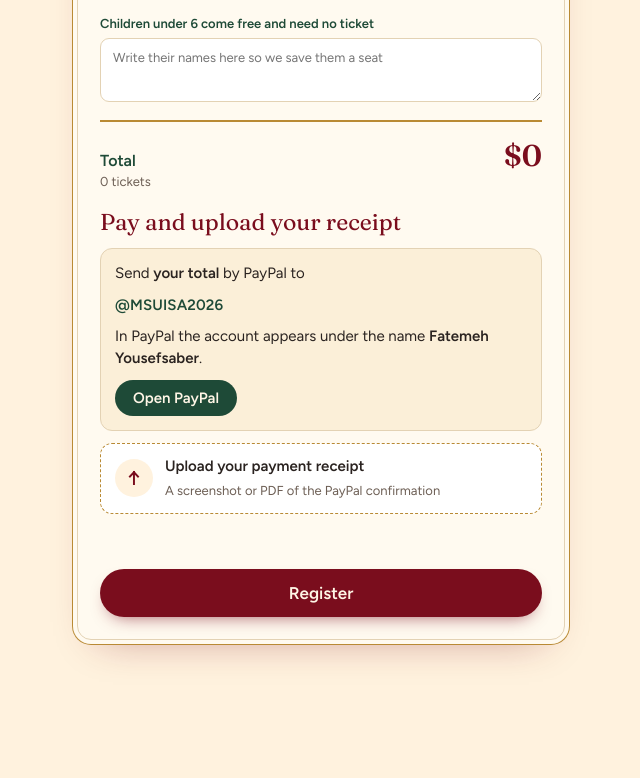
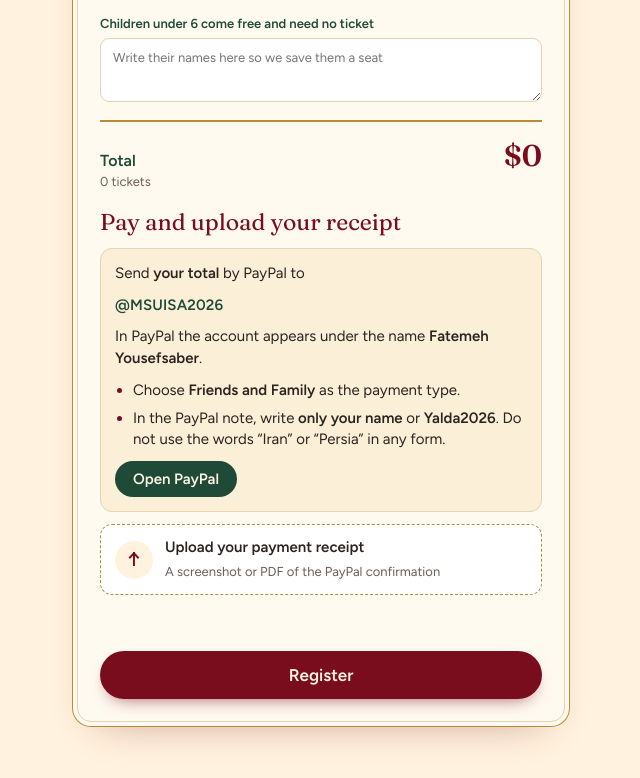
Before and after one commit to varghaei/yalda2026, a plain HTML site: page index.html in a window 1280 px wide. Shown: the part 1787-2565 px from the top of the page, without its empty margins (319-959 px from the left). Before the commit the page ends 2483 px from the top, so only its background shows below. Drawn offline with Linux system fonts and the light colour scheme.

Commit message:
Add files via upload

```diff
--- a/index.html
+++ b/index.html
@@ -92,6 +92,8 @@
   .pay h3 { font-family: var(--display); font-weight: 400; color: var(--maroon); font-size: 23px; line-height: 1.15; margin: 0; }
   .paybox { background: #fbefd8; border: 1px solid var(--line); border-radius: 12px; padding: 14px; display: flex; flex-direction: column; gap: 10px; }
   .paybox p { margin: 0; font-size: 15px; }
+  .rules { margin: 0; padding: 0 0 0 18px; display: flex; flex-direction: column; gap: 6px; font-size: 15px; }
+  .rules li::marker { color: var(--maroon); }
   .handle { font-weight: 600; color: var(--green); font-size: 18px; letter-spacing: .01em; }
   .paylink { align-self: flex-start; font: 600 15px var(--body); color: #fff6e6; background: var(--green); border-radius: 999px; padding: 9px 18px; text-decoration: none; transition: transform .15s, background .2s; }
   .paylink:hover { transform: translateY(-2px); background: #17392b; }
@@ -253,6 +255,10 @@
         <p>Send <strong id="payAmount">your total</strong> by PayPal to</p>
         <p class="handle">@MSUISA2026</p>
         <p>In PayPal the account appears under the name <strong>Fatemeh Yousefsaber</strong>.</p>
+        <ul class="rules">
+          <li>Choose <strong>Friends and Family</strong> as the payment type.</li>
+          <li>In the PayPal note, write <strong>only your name</strong> or <strong>Yalda2026</strong>. Do not use the words “Iran” or “Persia” in any form.</li>
+        </ul>
         <a class="paylink" id="payLink" href="https://paypal.me/MSUISA2026" target="_blank" rel="noopener">Open PayPal</a>
       </div>
       <label class="drop" id="drop" for="receipt">
```
